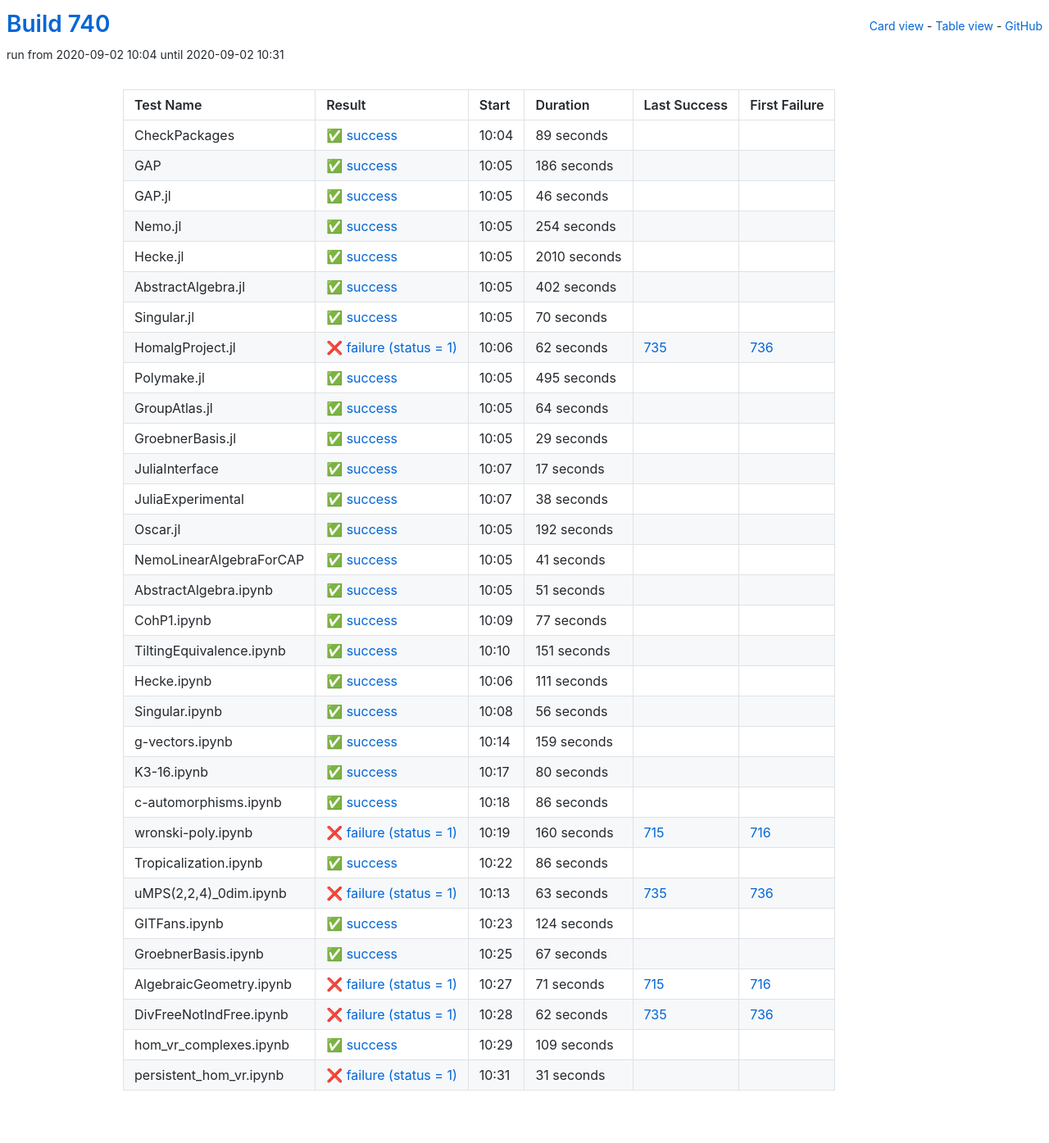
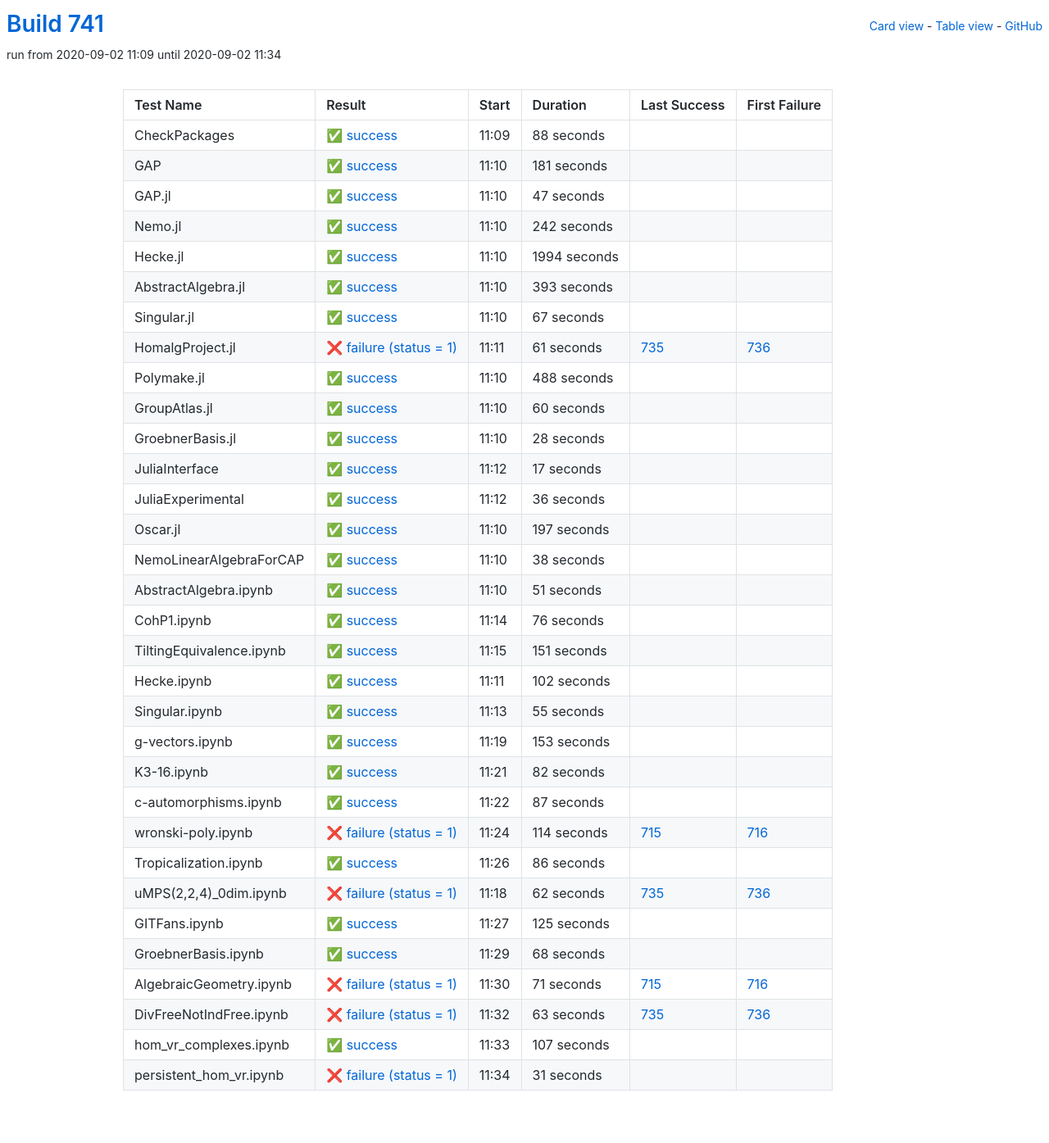
Before and after one commit to oscar-system/oscar-ci-status-stable, a Jekyll site: the page built from table.html, in a window 1280 px wide. Shown: the whole page at 82% size. Built offline with Jekyll 4.4.1, drawn with Linux system fonts in a browser that asks for light colours.

Commit message:
Build #741

```diff
--- a/_data/ci.yml
+++ b/_data/ci.yml
@@ -1,6 +1,6 @@
 ---
-build: 740
-build_url: https://oscarci.mathematik.uni-kl.de/job/oscar-stable/740/
+build: 741
+build_url: https://oscarci.mathematik.uni-kl.de/job/oscar-stable/741/
 job: oscar-stable
 organization: oscar-system
 repo: oscar-ci-status-stable
@@ -8,140 +8,140 @@ repourl: https://github.com/oscar-system/oscar-ci-status-stable
 tests:
 - name: CheckPackages
   id: checkpackages
-  log: https://oscarci.mathematik.uni-kl.de/job/oscar-stable/740/artifact/logs/build-740/CheckPackages.log
-  start: 2020-09-02 10:04
+  log: https://oscarci.mathematik.uni-kl.de/job/oscar-stable/741/artifact/logs/build-741/CheckPackages.log
+  start: 2020-09-02 11:09
   success: true
   exitcode: 0
   status: success
-  duration: 89
+  duration: 88
   last_success: false
   last_success_url:
   first_failure: false
   first_failure_url:
 - name: GAP
   id: gap
-  log: https://oscarci.mathematik.uni-kl.de/job/oscar-stable/740/artifact/logs/build-740/GAP.log
-  start: 2020-09-02 10:05
+  log: https://oscarci.mathematik.uni-kl.de/job/oscar-stable/741/artifact/logs/build-741/GAP.log
+  start: 2020-09-02 11:10
   success: true
   exitcode: 0
   status: success
-  duration: 186
+  duration: 181
   last_success: false
   last_success_url:
   first_failure: false
   first_failure_url:
 - name: GAP.jl
   id: gap-jl
-  log: https://oscarci.mathematik.uni-kl.de/job/oscar-stable/740/artifact/logs/build-740/GAP.jl.log
-  start: 2020-09-02 10:05
+  log: https://oscarci.mathematik.uni-kl.de/job/oscar-stable/741/artifact/logs/build-741/GAP.jl.log
+  start: 2020-09-02 11:10
   success: true
   exitcode: 0
   status: success
-  duration: 46
+  duration: 47
   last_success: false
   last_success_url:
   first_failure: false
   first_failure_url:
 - name: Nemo.jl
   id: nemo-jl
-  log: https://oscarci.mathematik.uni-kl.de/job/oscar-stable/740/artifact/logs/build-740/Nemo.jl.log
-  start: 2020-09-02 10:05
+  log: https://oscarci.mathematik.uni-kl.de/job/oscar-stable/741/artifact/logs/build-741/Nemo.jl.log
+  start: 2020-09-02 11:10
   success: true
   exitcode: 0
   status: success
-  duration: 254
+  duration: 242
   last_success: false
   last_success_url:
   first_failure: false
   first_failure_url:
 - name: Hecke.jl
   id: hecke-jl
-  log: https://oscarci.mathematik.uni-kl.de/job/oscar-stable/740/artifact/logs/build-740/Hecke.jl.log
-  start: 2020-09-02 10:05
+  log: https://oscarci.mathematik.uni-kl.de/job/oscar-stable/741/artifact/logs/build-741/Hecke.jl.log
+  start: 2020-09-02 11:10
   success: true
   exitcode: 0
   status: success
-  duration: 2010
+  duration: 1994
   last_success: false
   last_success_url:
   first_failure: false
   first_failure_url:
 - name: AbstractAlgebra.jl
   id: abstractalgebra-jl
-  log: https://oscarci.mathematik.uni-kl.de/job/oscar-stable/740/artifact/logs/build-740/AbstractAlgebra.jl.log
-  start: 2020-09-02 10:05
+  log: https://oscarci.mathematik.uni-kl.de/job/oscar-stable/741/artifact/logs/build-741/AbstractAlgebra.jl.log
+  start: 2020-09-02 11:10
   success: true
   exitcode: 0
   status: success
-  duration: 402
+  duration: 393
   last_success: false
   last_success_url:
   first_failure: false
   first_failure_url:
 - name: Singular.jl
   id: singular-jl
-  log: https://oscarci.mathematik.uni-kl.de/job/oscar-stable/740/artifact/logs/build-740/Singular.jl.log
-  start: 2020-09-02 10:05
+  log: https://oscarci.mathematik.uni-kl.de/job/oscar-stable/741/artifact/logs/build-741/Singular.jl.log
+  start: 2020-09-02 11:10
   success: true
   exitcode: 0
   status: success
-  duration: 70
+  duration: 67
   last_success: false
   last_success_url:
   first_failure: false
   first_failure_url:
 - name: HomalgProject.jl
   id: homalgproject-jl
-  log: https://oscarci.mathematik.uni-kl.de/job/oscar-stable/740/artifact/logs/build-740/HomalgProject.jl.log
-  start: 2020-09-02 10:06
+  log: https://oscarci.mathematik.uni-kl.de/job/oscar-stable/741/artifact/logs/build-741/HomalgProject.jl.log
+  start: 2020-09-02 11:11
   success: false
   exitcode: 1
   status: failure
-  duration: 62
+  duration: 61
   last_success: 735
   last_success_url: https://oscarci.mathematik.uni-kl.de/job/oscar-stable/735/
   first_failure: 736
   first_failure_url: https://oscarci.mathematik.uni-kl.de/job/oscar-stable/736/
 - name: Polymake.jl
   id: polymake-jl
-  log: https://oscarci.mathematik.uni-kl.de/job/oscar-stable/740/artifact/logs/build-740/Polymake.jl.log
-  start: 2020-09-02 10:05
+  log: https://oscarci.mathematik.uni-kl.de/job/oscar-stable/741/artifact/logs/build-741/Polymake.jl.log
+  start: 2020-09-02 11:10
   success: true
   exitcode: 0
   status: success
-  duration: 495
+  duration: 488
   last_success: false
   last_success_url:
   first_failure: false
   first_failure_url:
 - name: GroupAtlas.jl
   id: groupatlas-jl
-  log: https://oscarci.mathematik.uni-kl.de/job/oscar-stable/740/artifact/logs/build-740/GroupAtlas.jl.log
-  start: 2020-09-02 10:05
+  log: https://oscarci.mathematik.uni-kl.de/job/oscar-stable/741/artifact/logs/build-741/GroupAtlas.jl.log
+  start: 2020-09-02 11:10
   success: true
   exitcode: 0
   status: success
-  duration: 64
+  duration: 60
   last_success: false
   last_success_url:
   first_failure: false
   first_failure_url:
 - name: GroebnerBasis.jl
   id: groebnerbasis-jl
-  log: https://oscarci.mathematik.uni-kl.de/job/oscar-stable/740/artifact/logs/build-740/GroebnerBasis.jl.log
-  start: 2020-09-02 10:05
+  log: https://oscarci.mathematik.uni-kl.de/job/oscar-stable/741/artifact/logs/build-741/GroebnerBasis.jl.log
+  start: 2020-09-02 11:10
   success: true
   exitcode: 0
   status: success
-  duration: 29
+  duration: 28
   last_success: false
   last_success_url:
   first_failure: false
   first_failure_url:
 - name: JuliaInterface
   id: juliainterface
-  log: https://oscarci.mathematik.uni-kl.de/job/oscar-stable/740/artifact/logs/build-740/JuliaInterface.log
-  start: 2020-09-02 10:07
+  log: https://oscarci.mathematik.uni-kl.de/job/oscar-stable/741/artifact/logs/build-741/JuliaInterface.log
+  start: 2020-09-02 11:12
   success: true
   exitcode: 0
   status: success
@@ -152,8 +152,32 @@ tests:
   first_failure_url:
 - name: JuliaExperimental
   id: juliaexperimental
-  log: https://oscarci.mathematik.uni-kl.de/job/oscar-stable/740/artifact/logs/build-740/JuliaExperimental.log
-  start: 2020-09-02 10:07
+  log: https://oscarci.mathematik.uni-kl.de/job/oscar-stable/741/artifact/logs/build-741/JuliaExperimental.log
+  start: 2020-09-02 11:12
+  success: true
+  exitcode: 0
+  status: success
+  duration: 36
+  last_success: false
+  last_success_url:
+  first_failure: false
+  first_failure_url:
+- name: Oscar.jl
+  id: oscar-jl
+  log: https://oscarci.mathematik.uni-kl.de/job/oscar-stable/741/artifact/logs/build-741/Oscar.jl.log
+  start: 2020-09-02 11:10
+  success: true
+  exitcode: 0
+  status: success
+  duration: 197
+  last_success: false
+  last_success_url:
+  first_failure: false
+  first_failure_url:
+- name: NemoLinearAlgebraForCAP
+  id: nemolinearalgebraforcap
+  log: https://oscarci.mathematik.uni-kl.de/job/oscar-stable/741/artifact/logs/build-741/NemoLinearAlgebraForCAP.log
+  start: 2020-09-02 11:10
   success: true
   exitcode: 0
   status: success
@@ -162,34 +186,10 @@ tests:
   last_success_url:
   first_failure: false
   first_failure_url:
-- name: Oscar.jl
-  id: oscar-jl
-  log: https://oscarci.mathematik.uni-kl.de/job/oscar-stable/740/artifact/logs/build-740/Oscar.jl.log
-  start: 2020-09-02 10:05
-  success: true
-  exitcode: 0
-  status: success
-  duration: 192
-  last_success: false
-  last_success_url:
-  first_failure: false
-  first_failure_url:
-- name: NemoLinearAlgebraForCAP
-  id: nemolinearalgebraforcap
-  log: https://oscarci.mathematik.uni-kl.de/job/oscar-stable/740/artifact/logs/build-740/NemoLinearAlgebraForCAP.log
-  start: 2020-09-02 10:05
-  success: true
-  exitcode: 0
-  status: success
-  duration: 41
-  last_success: false
-  last_success_url:
-  first_failure: false
-  first_failure_url:
 - name: AbstractAlgebra.ipynb
   id: abstractalgebra-ipynb
-  log: https://oscarci.mathematik.uni-kl.de/job/oscar-stable/740/artifact/logs/build-740/AbstractAlgebra.ipynb.log
-  start: 2020-09-02 10:05
+  log: https://oscarci.mathematik.uni-kl.de/job/oscar-stable/741/artifact/logs/build-741/AbstractAlgebra.ipynb.log
+  start: 2020-09-02 11:10
   success: true
   exitcode: 0
   status: success
@@ -200,20 +200,20 @@ tests:
   first_failure_url:
 - name: CohP1.ipynb
   id: cohp1-ipynb
-  log: https://oscarci.mathematik.uni-kl.de/job/oscar-stable/740/artifact/logs/build-740/CohP1.ipynb.log
-  start: 2020-09-02 10:09
+  log: https://oscarci.mathematik.uni-kl.de/job/oscar-stable/741/artifact/logs/build-741/CohP1.ipynb.log
+  start: 2020-09-02 11:14
   success: true
   exitcode: 0
   status: success
-  duration: 77
+  duration: 76
   last_success: false
   last_success_url:
   first_failure: false
   first_failure_url:
 - name: TiltingEquivalence.ipynb
   id: tiltingequivalence-ipynb
-  log: https://oscarci.mathematik.uni-kl.de/job/oscar-stable/740/artifact/logs/build-740/TiltingEquivalence.ipynb.log
-  start: 2020-09-02 10:10
+  log: https://oscarci.mathematik.uni-kl.de/job/oscar-stable/741/artifact/logs/build-741/TiltingEquivalence.ipynb.log
+  start: 2020-09-02 11:15
   success: true
   exitcode: 0
   status: success
@@ -224,80 +224,80 @@ tests:
   first_failure_url:
 - name: Hecke.ipynb
   id: hecke-ipynb
-  log: https://oscarci.mathematik.uni-kl.de/job/oscar-stable/740/artifact/logs/build-740/Hecke.ipynb.log
-  start: 2020-09-02 10:06
+  log: https://oscarci.mathematik.uni-kl.de/job/oscar-stable/741/artifact/logs/build-741/Hecke.ipynb.log
+  start: 2020-09-02 11:11
   success: true
   exitcode: 0
   status: success
-  duration: 111
+  duration: 102
   last_success: false
   last_success_url:
   first_failure: false
   first_failure_url:
 - name: Singular.ipynb
   id: singular-ipynb
-  log: https://oscarci.mathematik.uni-kl.de/job/oscar-stable/740/artifact/logs/build-740/Singular.ipynb.log
-  start: 2020-09-02 10:08
+  log: https://oscarci.mathematik.uni-kl.de/job/oscar-stable/741/artifact/logs/build-741/Singular.ipynb.log
+  start: 2020-09-02 11:13
   success: true
   exitcode: 0
   status: success
-  duration: 56
+  duration: 55
   last_success: false
   last_success_url:
   first_failure: false
   first_failure_url:
 - name: g-vectors.ipynb
   id: g-vectors-ipynb
-  log: https://oscarci.mathematik.uni-kl.de/job/oscar-stable/740/artifact/logs/build-740/g-vectors.ipynb.log
-  start: 2020-09-02 10:14
+  log: https://oscarci.mathematik.uni-kl.de/job/oscar-stable/741/artifact/logs/build-741/g-vectors.ipynb.log
+  start: 2020-09-02 11:19
   success: true
   exitcode: 0
   status: success
-  duration: 159
+  duration: 153
   last_success: false
   last_success_url:
   first_failure: false
   first_failure_url:
 - name: K3-16.ipynb
   id: k3-16-ipynb
-  log: https://oscarci.mathematik.uni-kl.de/job/oscar-stable/740/artifact/logs/build-740/K3-16.ipynb.log
-  start: 2020-09-02 10:17
+  log: https://oscarci.mathematik.uni-kl.de/job/oscar-stable/741/artifact/logs/build-741/K3-16.ipynb.log
+  start: 2020-09-02 11:21
   success: true
   exitcode: 0
   status: success
-  duration: 80
+  duration: 82
   last_success: false
   last_success_url:
   first_failure: false
   first_failure_url:
 - name: c-automorphisms.ipynb
   id: c-automorphisms-ipynb
-  log: https://oscarci.mathematik.uni-kl.de/job/oscar-stable/740/artifact/logs/build-740/c-automorphisms.ipynb.log
-  start: 2020-09-02 10:18
+  log: https://oscarci.mathematik.uni-kl.de/job/oscar-stable/741/artifact/logs/build-741/c-automorphisms.ipynb.log
+  start: 2020-09-02 11:22
   success: true
   exitcode: 0
   status: success
-  duration: 86
+  duration: 87
   last_success: false
   last_success_url:
   first_failure: false
   first_failure_url:
 - name: wronski-poly.ipynb
   id: wronski-poly-ipynb
-  log: https://oscarci.mathematik.uni-kl.de/job/oscar-stable/740/artifact/logs/build-740/wronski-poly.ipynb.log
-  start: 2020-09-02 10:19
+  log: https://oscarci.mathematik.uni-kl.de/job/oscar-stable/741/artifact/logs/build-741/wronski-poly.ipynb.log
+  start: 2020-09-02 11:24
   success: false
   exitcode: 1
   status: failure
-  duration: 160
+  duration: 114
   last_success: 715
   last_success_url: https://oscarci.mathematik.uni-kl.de/job/oscar-stable/715/
   first_failure: 716
   first_failure_url: https://oscarci.mathematik.uni-kl.de/job/oscar-stable/716/
 - name: Tropicalization.ipynb
   id: tropicalization-ipynb
-  log: https://oscarci.mathematik.uni-kl.de/job/oscar-stable/740/artifact/logs/build-740/Tropicalization.ipynb.log
-  start: 2020-09-02 10:22
+  log: https://oscarci.mathematik.uni-kl.de/job/oscar-stable/741/artifact/logs/build-741/Tropicalization.ipynb.log
+  start: 2020-09-02 11:26
   success: true
   exitcode: 0
   status: success
@@ -308,44 +308,44 @@ tests:
   first_failure_url:
 - name: uMPS(2,2,4)_0dim.ipynb
   id: umps-2-2-4-0dim-ipynb
-  log: https://oscarci.mathematik.uni-kl.de/job/oscar-stable/740/artifact/logs/build-740/uMPS-2-2-4-_0dim.ipynb.log
-  start: 2020-09-02 10:13
+  log: https://oscarci.mathematik.uni-kl.de/job/oscar-stable/741/artifact/logs/build-741/uMPS-2-2-4-_0dim.ipynb.log
+  start: 2020-09-02 11:18
   success: false
   exitcode: 1
   status: failure
-  duration: 63
+  duration: 62
   last_success: 735
   last_success_url: https://oscarci.mathematik.uni-kl.de/job/oscar-stable/735/
   first_failure: 736
   first_failure_url: https://oscarci.mathematik.uni-kl.de/job/oscar-stable/736/
 - name: GITFans.ipynb
   id: gitfans-ipynb
-  log: https://oscarci.mathematik.uni-kl.de/job/oscar-stable/740/artifact/logs/build-740/GITFans.ipynb.log
-  start: 2020-09-02 10:23
+  log: https://oscarci.mathematik.uni-kl.de/job/oscar-stable/741/artifact/logs/build-741/GITFans.ipynb.log
+  start: 2020-09-02 11:27
   success: true
   exitcode: 0
   status: success
-  duration: 124
+  duration: 125
   last_success: false
   last_success_url:
   first_failure: false
   first_failure_url:
 - name: GroebnerBasis.ipynb
   id: groebnerbasis-ipynb
-  log: https://oscarci.mathematik.uni-kl.de/job/oscar-stable/740/artifact/logs/build-740/GroebnerBasis.ipynb.log
-  start: 2020-09-02 10:25
+  log: https://oscarci.mathematik.uni-kl.de/job/oscar-stable/741/artifact/logs/build-741/GroebnerBasis.ipynb.log
+  start: 2020-09-02 11:29
   success: true
   exitcode: 0
   status: success
-  duration: 67
+  duration: 68
   last_success: false
   last_success_url:
   first_failure: false
   first_failure_url:
 - name: AlgebraicGeometry.ipynb
   id: algebraicgeometry-ipynb
-  log: https://oscarci.mathematik.uni-kl.de/job/oscar-stable/740/artifact/logs/build-740/AlgebraicGeometry.ipynb.log
-  start: 2020-09-02 10:27
+  log: https://oscarci.mathematik.uni-kl.de/job/oscar-stable/741/artifact/logs/build-741/AlgebraicGeometry.ipynb.log
+  start: 2020-09-02 11:30
   success: false
   exitcode: 1
   status: failure
@@ -356,32 +356,32 @@ tests:
   first_failure_url: https://oscarci.mathematik.uni-kl.de/job/oscar-stable/716/
 - name: DivFreeNotIndFree.ipynb
   id: divfreenotindfree-ipynb
-  log: https://oscarci.mathematik.uni-kl.de/job/oscar-stable/740/artifact/logs/build-740/DivFreeNotIndFree.ipynb.log
-  start: 2020-09-02 10:28
+  log: https://oscarci.mathematik.uni-kl.de/job/oscar-stable/741/artifact/logs/build-741/DivFreeNotIndFree.ipynb.log
+  start: 2020-09-02 11:32
   success: false
   exitcode: 1
   status: failure
-  duration: 62
+  duration: 63
   last_success: 735
   last_success_url: https://oscarci.mathematik.uni-kl.de/job/oscar-stable/735/
   first_failure: 736
   first_failure_url: https://oscarci.mathematik.uni-kl.de/job/oscar-stable/736/
 - name: hom_vr_complexes.ipynb
   id: hom-vr-complexes-ipynb
-  log: https://oscarci.mathematik.uni-kl.de/job/oscar-stable/740/artifact/logs/build-740/hom_vr_complexes.ipynb.log
-  start: 2020-09-02 10:29
+  log: https://oscarci.mathematik.uni-kl.de/job/oscar-stable/741/artifact/logs/build-741/hom_vr_complexes.ipynb.log
+  start: 2020-09-02 11:33
   success: true
   exitcode: 0
   status: success
-  duration: 109
+  duration: 107
   last_success: false
   last_success_url:
   first_failure: false
   first_failure_url:
 - name: persistent_hom_vr.ipynb
   id: persistent-hom-vr-ipynb
-  log: https://oscarci.mathematik.uni-kl.de/job/oscar-stable/740/artifact/logs/build-740/persistent_hom_vr.ipynb.log
-  start: 2020-09-02 10:31
+  log: https://oscarci.mathematik.uni-kl.de/job/oscar-stable/741/artifact/logs/build-741/persistent_hom_vr.ipynb.log
+  start: 2020-09-02 11:34
   success: false
   exitcode: 1
   status: failure
```
Also changed, not shown: README.md.
